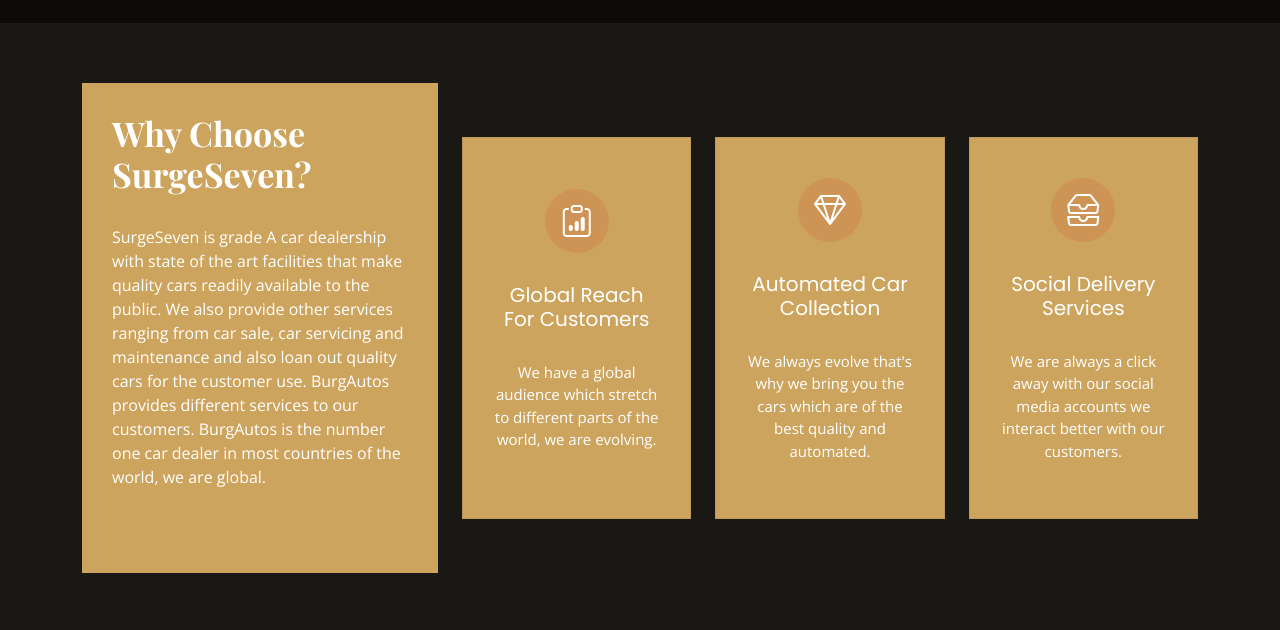
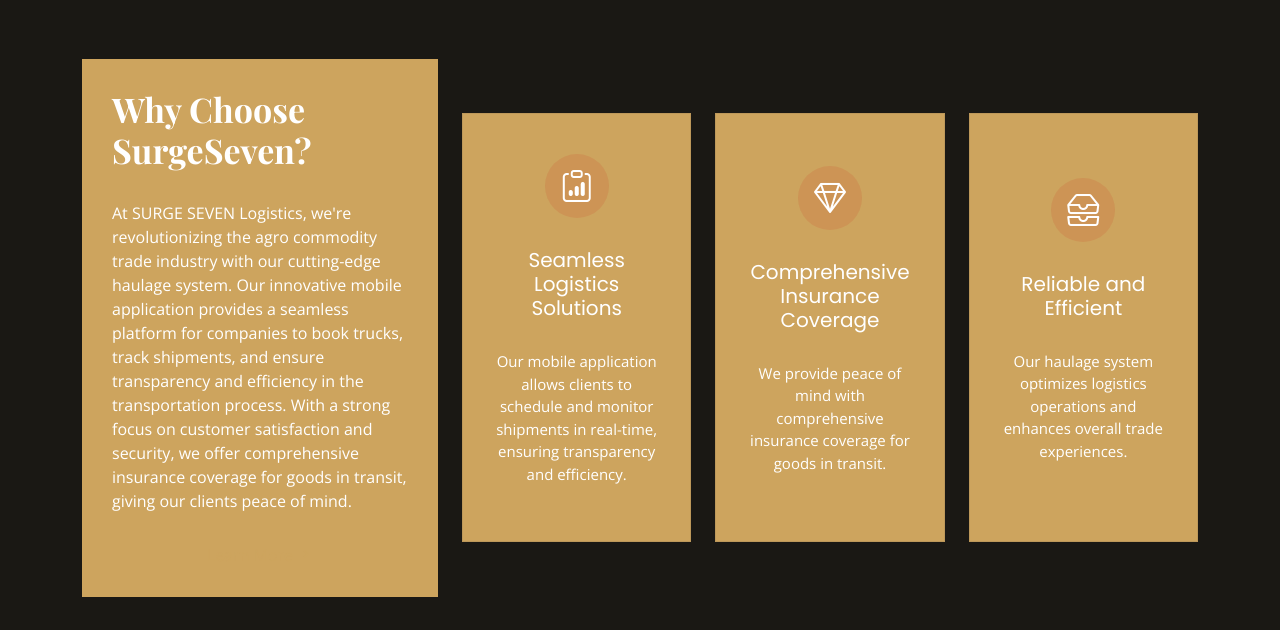
Before and after one commit to Burger-karl/surgeseven_de, a Django app: page /about/ in a window 1280 px wide. Shown: the part 1200-1830 px from the top of the page. Run offline with Django 5.2, Linux system fonts and the light colour scheme; the visitor is signed in with stand-in values (Sample User, id 1); data that the repository does not hold is empty; some libraries are stand-ins or nearby versions; some web fonts are replaced.

Commit message:
about us changes

```diff
--- a/templates/dashboard/about.html
+++ b/templates/dashboard/about.html
@@ -31,7 +31,7 @@
         <div class="row gy-4">
             <div class="col-lg-7 position-relative about-img" style="background-image: url({% static './assets/img/b4.jpg' %}) ;" data-aos="fade-up" data-aos-delay="150">
                 <div class="call-us position-absolute">
-                    <h4>Book a Ride</h4>
+                    <h4>Book a Truck</h4>
                     <p>0814 393 2604</p>
                 </div>
             </div>
@@ -39,16 +39,17 @@
             <div class="col-lg-5 d-flex align-items-end" data-aos="fade-up" data-aos-delay="300">
                 <div class="content ps-0 ps-lg-5">
                     <p class="fst-italic">
-                        SurgeSeven is grade A car logistics with state of the art facilities that make quality cars readily available to the public.
+
+                        With SURGE SEVEN Logistics, you can trust that your goods are in good hands. Our team is dedicated to providing reliable, transparent, and secure transportation services that meet your needs.
                     </p>
 
                     <ul>
-                        <li><i class="bi bi-check2-all"></i> SurgeSeven provides different services to our customers.</li>
-                        <li><i class="bi bi-check2-all"></i> SurgeSeven is the number one car dealer in most countries.</li>
-                        <li><i class="bi bi-check2-all"></i> SurgeSeven provides different services to our customers. SurgeSeven is the number one car dealer in most countries of the world, we are global.</li>
+                        <li><i class="bi bi-check2-all"></i> Seasoned professionals with extensive experience in haulage and transportation.</li>
+                        <li><i class="bi bi-check2-all"></i> Skilled developers and engineers who maintain and improve our mobile application.</li>
+                        <li><i class="bi bi-check2-all"></i>  Friendly and responsive representatives who prioritize customer satisfaction.</li>
                     </ul>
                     <p>
-                        SurgeSeven is grade A car dealership with state of the art facilities that make quality cars readily available to the public. We also provide other services ranging from car sale, car servicing and maintenance and also loan out quality cars for the customer use.
+                        Our team at SURGE SEVEN Logistics consists of experienced professionals dedicated to delivering exceptional services. With expertise in logistics, technology, and customer service, we're committed to setting new standards in the industry.
                     </p>
 
                     <div class="position-relative mt-4">
@@ -76,9 +77,9 @@
                     <div class="why-box1">
                         <h3>Why Choose SurgeSeven?</h3>
                         <p>
-                            SurgeSeven is grade A car dealership with state of the art facilities that make quality cars readily available to the public.
-                            We also provide other services ranging from car sale, car servicing and maintenance and also loan out quality cars for the customer use.
-                            BurgAutos provides different services to our customers. BurgAutos is the number one car dealer in most countries of the world, we are global.
+                            At SURGE SEVEN Logistics, we're revolutionizing the agro commodity trade industry with our cutting-edge haulage system. Our innovative mobile
+                            application provides a seamless platform for companies to book trucks, track shipments, and ensure transparency and efficiency in the transportation process.
+                            With a strong focus on customer satisfaction and security, we offer comprehensive insurance coverage for goods in transit, giving our clients peace of mind.
                         </p>
                         <div class="text-center">
                             <a href="#" class="more-btn1">Learn More <i class="bx bx-chevron-right"></i></a>
@@ -92,24 +93,24 @@
                         <div class="col-xl-4" data-aos="fade-up" data-aos-delay="200">
                             <div class="icon-box d-flex flex-column justify-content-center align-items-center">
                                 <i class="bi bi-clipboard-data"></i>
-                                <h4>Global Reach For Customers</h4>
-                                <p>We have a global audience which stretch to different parts of the world, we are evolving.</p>
+                                <h4>Seamless Logistics Solutions</h4>
+                                <p> Our mobile application allows clients to schedule and monitor shipments in real-time, ensuring transparency and efficiency.</p>
                             </div>
                         </div><!-- End Icon Box -->
 
                         <div class="col-xl-4" data-aos="fade-up" data-aos-delay="300">
                             <div class="icon-box d-flex flex-column justify-content-center align-items-center">
                                 <i class="bi bi-gem"></i>
-                                <h4>Automated Car Collection</h4>
-                                <p>We always evolve that's why we bring you the cars which are of the best quality and automated.</p>
+                                <h4>Comprehensive Insurance Coverage</h4>
+                                <p>We provide peace of mind with comprehensive insurance coverage for goods in transit.</p>
                             </div>
                         </div><!-- End Icon Box -->
 
                         <div class="col-xl-4" data-aos="fade-up" data-aos-delay="400">
                             <div class="icon-box d-flex flex-column justify-content-center align-items-center">
                                 <i class="bi bi-inboxes"></i>
-                                <h4>Social Delivery Services</h4>
-                                <p>We are always a click away with our social media accounts we interact better with our customers.</p>
+                                <h4>Reliable and Efficient</h4>
+                                <p>Our haulage system optimizes logistics operations and enhances overall trade experiences.</p>
                             </div>
                         </div><!-- End Icon Box -->
 
```
